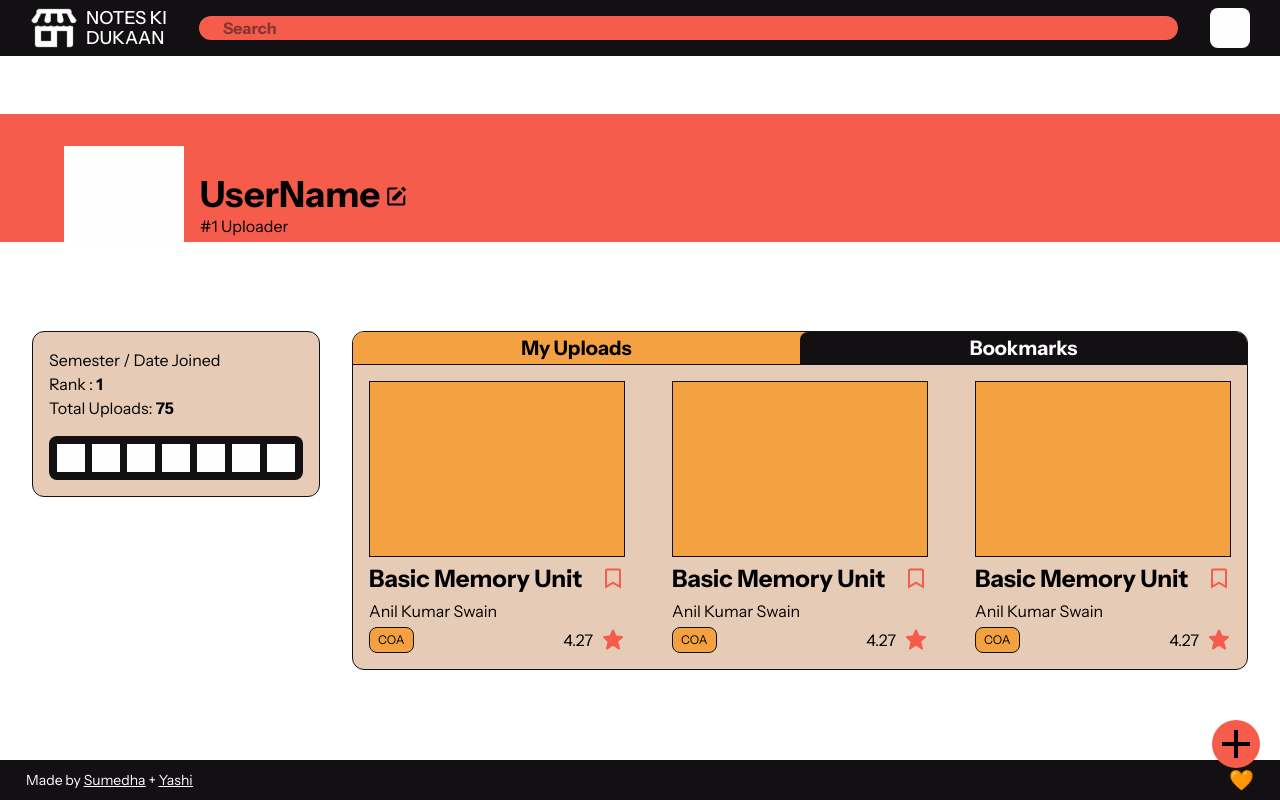
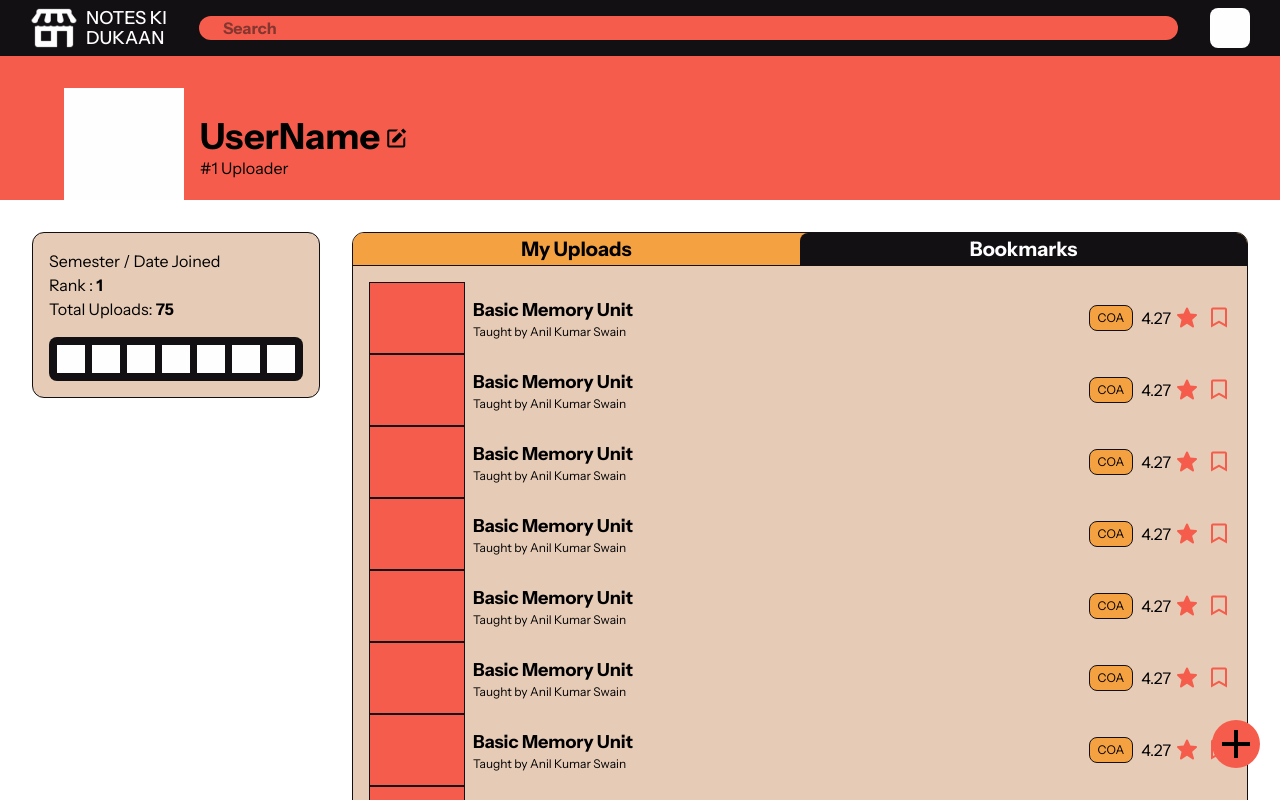
Before and after one commit to SumedhaSinghRathor/notes-ki-dukaan, a React (Vite) app in the folder frontend/: page /user in a window 1280 px wide. Shown: the top 800 px of the page. Built offline with nearby package versions, Linux system fonts and the light colour scheme.

Commit message:
list view

```diff
--- a/frontend/src/pages/Home/Thumbnail.jsx
+++ b/frontend/src/pages/Home/Thumbnail.jsx
@@ -3,11 +3,11 @@ import { Link } from "react-router-dom";
 
 function Thumbnail() {
   return (
-    <Link to="/view" className="w-3xs flex flex-col gap-1.5">
+    <Link to="/view" className="group w-3xs flex flex-col gap-1.5 mx-auto">
       <div className="thumbnailimg w-full h-44 bg-light-orange border-1 border-black"></div>
       <div className="info flex flex-col gap-1">
         <div className="title_bookmark flex justify-between items-center">
-          <div className="title font-bold text-2xl hover:underline">
+          <div className="title font-bold text-2xl group-hover:underline">
             Basic Memory Unit
           </div>
           <i className="bx bx-bookmark text-2xl flex justify-center items-center text-dark-orange"></i>
--- /dev/null
+++ b/frontend/src/pages/Home/ThumbnailList.jsx
@@ -0,0 +1,33 @@
+import React from "react";
+import { Link } from "react-router-dom";
+
+function ThumbnailList() {
+  return (
+    <Link
+      to="/view"
+      className="group flex items-center gap-2 hover:bg-dark-orange/15 rounded"
+    >
+      <div className="aspect-[4/3] bg-dark-orange h-18 border border-black"></div>
+      <div>
+        <h1 className="text-lg font-bold group-hover:underline">
+          Basic Memory Unit
+        </h1>
+        <h2 className="text-xs">Taught by Anil Kumar Swain</h2>
+      </div>
+      <div className="tags flex justify-end gap-2 whitespace-nowrap overflow-clip grow">
+        <div className="tag bg-light-orange hover:bg-dark-orange transition-colors py-1 px-2 rounded-lg border-1 border-black text-xs">
+          COA
+        </div>
+      </div>
+      <div className="flex items-center gap-1">
+        <div className="num">4.27</div>
+        <i className="bx bxs-star text-2xl text-dark-orange"></i>
+      </div>
+      <div className="flex items-center">
+        <i className="bx bx-bookmark text-2xl text-dark-orange"></i>
+      </div>
+    </Link>
+  );
+}
+
+export default ThumbnailList;
--- a/frontend/src/pages/Upload/UploadModal.jsx
+++ b/frontend/src/pages/Upload/UploadModal.jsx
@@ -14,7 +14,7 @@ function UploadModal({ onClose }) {
       onClick={closeModal}
       className="fixed inset-0 flex justify-center items-center bg-black/75 backdrop-blur-sm"
     >
-      <div className="flex bg-orange-white border-1 border-black w-fit h-fit rounded-2xl gap-8 p-12">
+      <form className="flex bg-orange-white border-1 border-black w-fit h-fit rounded-2xl gap-8 p-12">
         <div
           className="file w-60 border-black border-1 rounded-2xl flex flex-col bg-white justify-center items-center cursor-pointer"
           onClick={() => document.querySelector(".input-field").click()}
@@ -22,6 +22,7 @@ function UploadModal({ onClose }) {
           <input
             type="file"
             className="input-field w-70 h-full rounded-2xl bg-white border-1 border-black hidden"
+            required
           />
           <i className="bx bxs-plus-circle text-orange-white text-6xl"></i>
           <span className="mt-3 flex-wrap">Uploaded File Name</span>
@@ -33,7 +34,7 @@ function UploadModal({ onClose }) {
                 Title of Document: <br />
                 <input
                   type="text"
-                  className="bg-white border-1 border-black rounded-lg w-100 px-2 py-1"
+                  className="bg-white border-1 border-black rounded-lg w-100 px-2 py-1 focus:outline-none"
                 />
               </label>
             </div>
@@ -42,7 +43,7 @@ function UploadModal({ onClose }) {
                 Faculty: <br />
                 <input
                   type="text"
-                  className="bg-white border-1 border-black rounded-lg w-100 px-2 py-1"
+                  className="bg-white border-1 border-black rounded-lg w-100 px-2 py-1 focus:outline-none"
                 />
               </label>
             </div>
@@ -52,7 +53,7 @@ function UploadModal({ onClose }) {
                   Year: <br />
                   <input
                     type="year"
-                    className="bg-white border-1 border-black rounded-lg w-40 px-2 py-1"
+                    className="bg-white border-1 border-black rounded-lg w-40 px-2 py-1 focus:outline-none"
                   />
                 </label>
               </div>
@@ -61,7 +62,7 @@ function UploadModal({ onClose }) {
                   Semester: <br />{" "}
                   <input
                     type="text"
-                    className="bg-white border-1 border-black rounded-lg w-40 px-2 py-1"
+                    className="bg-white border-1 border-black rounded-lg w-40 px-2 py-1 focus:outline-none"
                   />
                 </label>
               </div>
@@ -71,7 +72,7 @@ function UploadModal({ onClose }) {
                 Topics: <br />
                 <input
                   type="text"
-                  className="bg-white border-1 border-black rounded-lg w-100 px-2 py-1"
+                  className="bg-white border-1 border-black rounded-lg w-100 px-2 py-1 focus:outline-none"
                 />
               </label>
             </div>
@@ -90,12 +91,12 @@ function UploadModal({ onClose }) {
           </div>
           <button
             id="uploadModal"
-            className="uploadModal font-bold text-center px-8 py-2 border-1 border-black rounded-lg bg-dark-orange text-black w-100 cursor-pointer"
+            className="uploadModal font-bold text-center px-8 py-2 border-1 border-black rounded-lg bg-dark-orange text-black w-100 cursor-pointer active:bg-black active:text-dark-orange"
           >
             UPLOAD
           </button>
         </div>
-      </div>
+      </form>
     </div>
   );
 }
--- a/frontend/src/pages/User/User.jsx
+++ b/frontend/src/pages/User/User.jsx
@@ -1,10 +1,13 @@
 import React from "react";
 import Thumbnail from "../Home/Thumbnail";
+import ThumbnailList from "../Home/ThumbnailList";
 
 function User() {
+  const view = false;
+
   return (
     <>
-      <div className="banner bg-dark-orange h-32 overflow-hidden">
+      <div className="banner bg-dark-orange h-36 overflow-hidden">
         <div className="flex items-center gap-4 relative top-8 left-16">
           <div className="pfp size-30 bg-white"></div>
           <div className="name">
@@ -36,10 +39,29 @@ function User() {
               Bookmarks
             </div>
           </div>
-          <div className="flex justify-between p-4 gap-6 overflow-auto no-scrollbar flex-wrap flex-auto">
-            {Array.from({ length: 3 }).map((_) => (
-              <Thumbnail />
-            ))}
+          <div className="p-4">
+            <div className="flex items-center w-fit rounded hidden">
+              <div className="flex bg-black rounded">
+                <i className="bx bxs-grid-alt text-3xl p-1 text-white"></i>
+              </div>
+              <div className="flex active:bg-black active:rounded">
+                <i className="bx bx-list-ul text-3xl p-1 active:text-white"></i>
+              </div>
+            </div>
+
+            {view ? (
+              <div className="grid grid-cols-3 gap-9">
+                {Array.from({ length: 9 }).map((_, index) => (
+                  <Thumbnail key={index} />
+                ))}
+              </div>
+            ) : (
+              <div>
+                {Array.from({ length: 9 }).map((_, index) => (
+                  <ThumbnailList key={index} />
+                ))}
+              </div>
+            )}
           </div>
         </div>
       </div>
```
